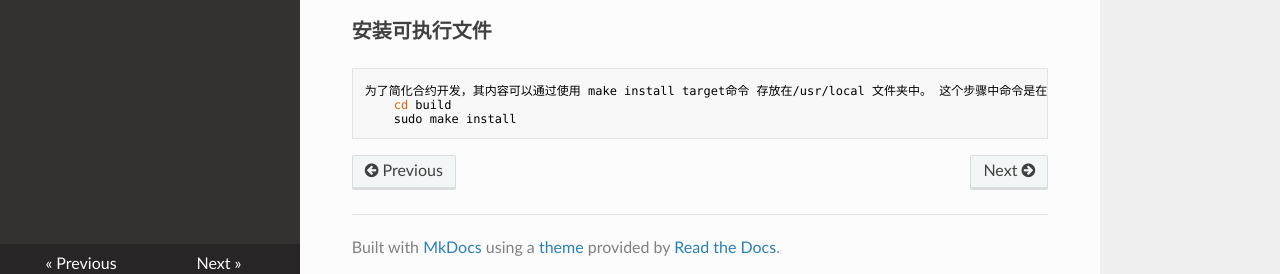
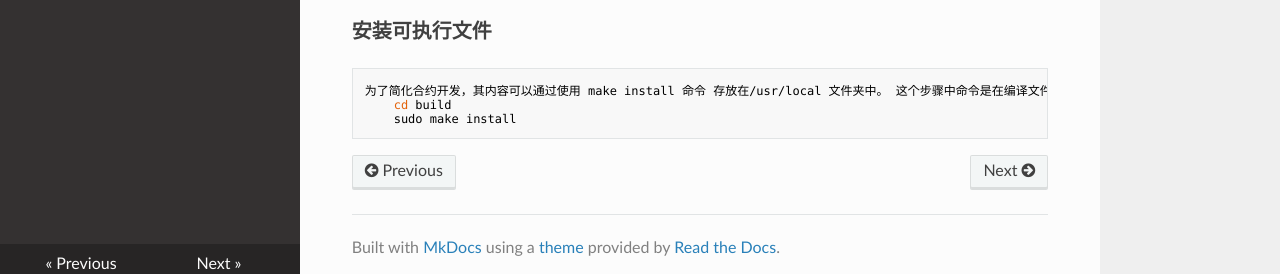
Before and after one commit to eostea/eos-wiki, an MkDocs documentation site: the page built from docs/Building EOSIO.md, in a window 1280 px wide and 1210 px high. Shown: the part 926-1200 px from the top of the window. Built offline with MkDocs 1.6.1, drawn with Linux system fonts in a browser that asks for light colours; nearby versions of some CDN libraries.

Commit message:
检查翻译错误

```diff
--- a/docs/Building EOSIO.md
+++ b/docs/Building EOSIO.md
@@ -38,6 +38,6 @@
 
 ###安装可执行文件
 
-    为了简化合约开发，其内容可以通过使用 make install target命令 存放在/usr/local 文件夹中。 这个步骤中命令是在编译文件夹中运行。 因为需要做够的权限来执行安装命令，因此我们使用sudo命令来执行。
+    为了简化合约开发，其内容可以通过使用 make install 命令 存放在/usr/local 文件夹中。 这个步骤中命令是在编译文件夹中运行。 因为需要做够的权限来执行安装命令，因此我们使用sudo命令获取权限来执行。
         cd build
         sudo make install
```
